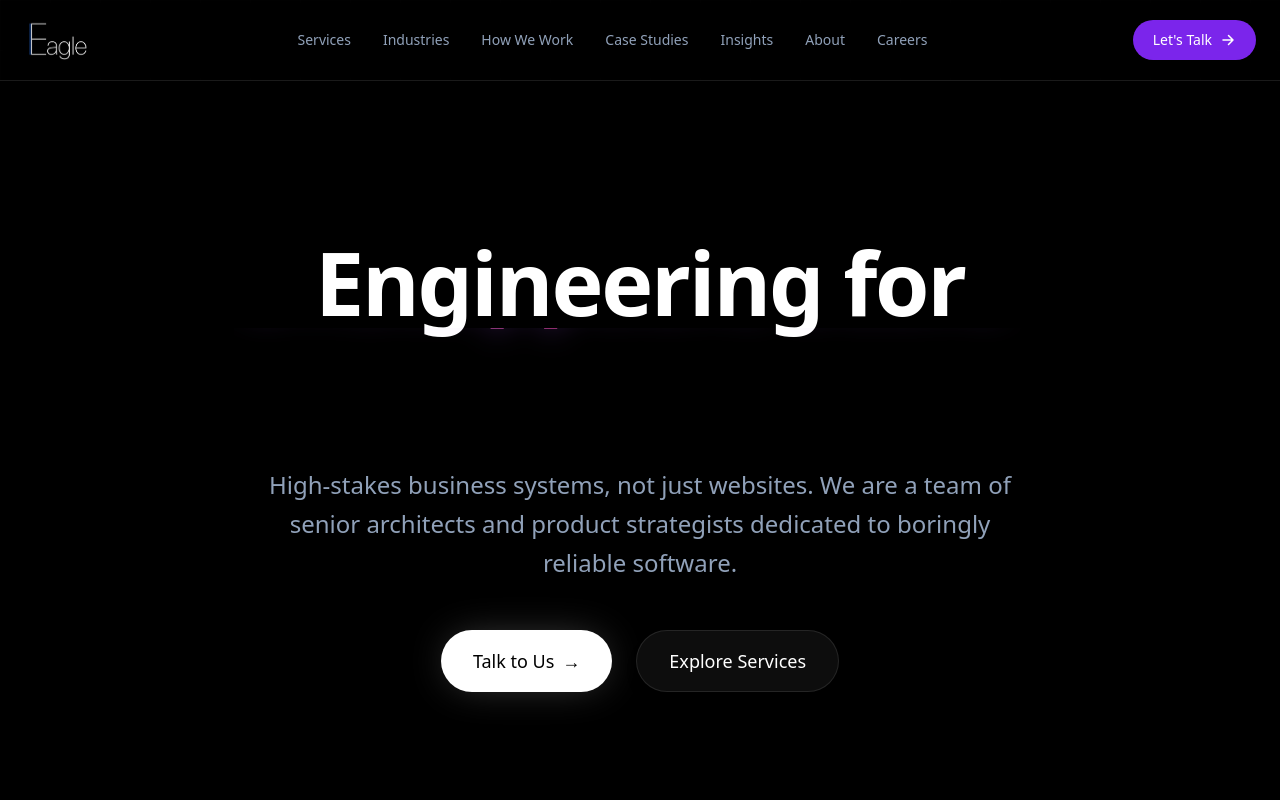
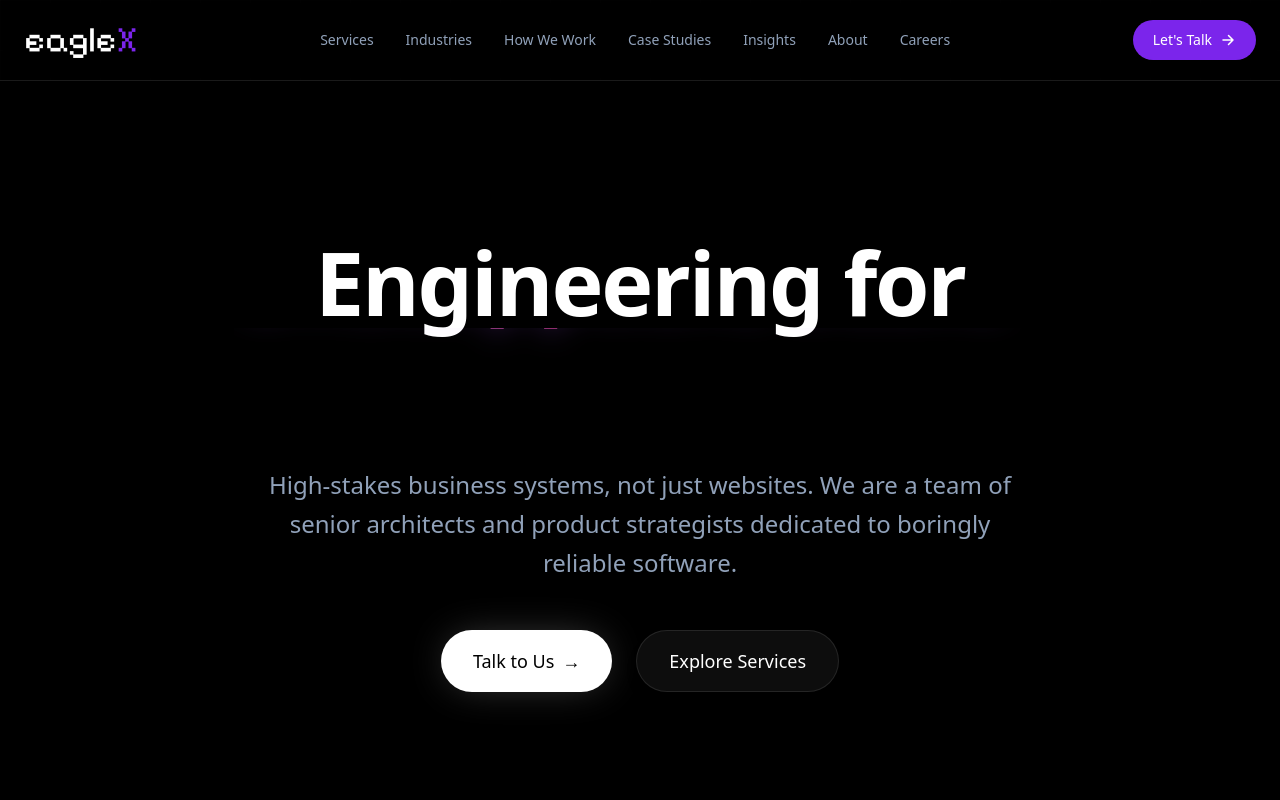
Before and after one commit to AdminEagleX/eagleX, a Next.js app: page / in a window 1280 px wide. Shown: the top 800 px of the page. Built offline with nearby package versions, Linux system fonts and the light colour scheme.

Commit message:
Seo performance local (#4)
* Align slug detail pages with dark theme

* logo font

---------

Co-authored-by: harshalEagleX <admin@eaglexinfo.com>

```diff
--- a/src/app/globals.css
+++ b/src/app/globals.css
@@ -20,6 +20,12 @@ body {
     linear-gradient(to right, rgba(255, 255, 255, 0.02) 1px, transparent 1px),
     linear-gradient(to bottom, rgba(255, 255, 255, 0.02) 1px, transparent 1px);
   background-size: 50px 50px;
+}
+
+.font-logo {
+  font-family: var(--font-pixelify), ui-sans-serif, system-ui, sans-serif;
+  -webkit-font-smoothing: auto;
+  -moz-osx-font-smoothing: auto;
 }
 
 /* Focus States for Accessibility */
--- a/src/app/layout.tsx
+++ b/src/app/layout.tsx
@@ -1,5 +1,5 @@
 import type { Metadata } from "next";
-import { Inter } from "next/font/google";
+import { Inter, Pixelify_Sans } from "next/font/google";
 import "./globals.css";
 import Navbar from "@/components/layout/Navbar";
 import Footer from "@/components/layout/Footer";
@@ -10,6 +10,12 @@ import PageTransition from "@/components/layout/PageTransition";
 
 const inter = Inter({
   variable: "--font-inter",
+  subsets: ["latin"],
+  display: "swap",
+});
+
+const pixelifySans = Pixelify_Sans({
+  variable: "--font-pixelify",
   subsets: ["latin"],
   display: "swap",
 });
@@ -35,7 +41,7 @@ export default function RootLayout({
 }>) {
   return (
     <html lang="en">
-      <body className={`${inter.variable} antialiased flex flex-col min-h-screen`}>
+      <body className={`${inter.variable} ${pixelifySans.variable} antialiased flex flex-col min-h-screen`}>
 
         <Navbar />
         <PageTransition>
--- a/src/components/layout/Footer.tsx
+++ b/src/components/layout/Footer.tsx
@@ -13,8 +13,8 @@ const Footer = () => {
                 <div className="grid grid-cols-2 md:grid-cols-4 gap-8 lg:gap-12 mb-16">
                     {/* Brand */}
                     <div className="col-span-2 md:col-span-1">
-                        <Link href="/" className="text-2xl font-medium text-white tracking-tight mb-4 block">
-                            Eagle<span className="text-accent">X</span>
+                        <Link href="/" className="font-logo text-4xl font-medium text-white tracking-tight mb-4 block">
+                            eagle<span className="text-accent">X</span>
                         </Link>
                         <p className="text-sm leading-relaxed max-w-xs">
                             {siteContent.site.description}
--- a/src/components/layout/Navbar.tsx
+++ b/src/components/layout/Navbar.tsx
@@ -4,7 +4,6 @@ import { motion, AnimatePresence } from "framer-motion";
 
 import React, { useState } from "react";
 import Link from "next/link";
-import Image from "next/image";
 import { usePathname } from "next/navigation";
 import Button from "@/components/ui/Button";
 import Container from "./Container";
@@ -29,14 +28,9 @@ const Navbar = () => {
                 <div className="h-16 lg:h-20 flex items-center justify-between">
                     {/* Logo */}
                     <Link href="/" className="flex items-center">
-                        <Image
-                            src="/asset/logo.png"
-                            alt="EagleX Logo"
-                            width={120}
-                            height={40}
-                            className="h-8 lg:h-10 w-auto invert hover:brightness-200 transition-all"
-                            priority
-                        />
+                        <span className="font-logo text-2xl lg:text-4xl text-white font-normal leading-none">
+                            eagle<span className="text-accent">X</span>
+                        </span>
                     </Link>
 
                     {/* Desktop Navigation */}
```
Also changed, not shown: 1 other file (tests, documents, lock files or other folders).
